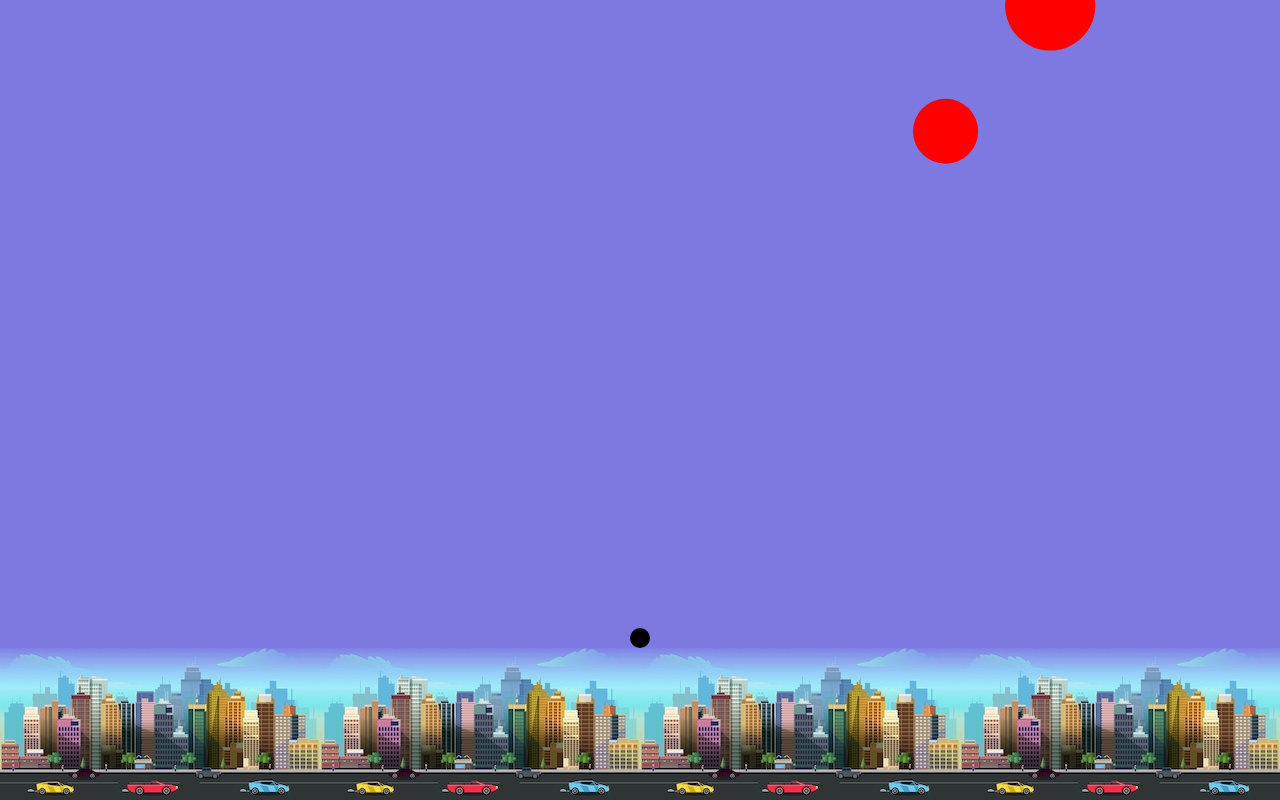
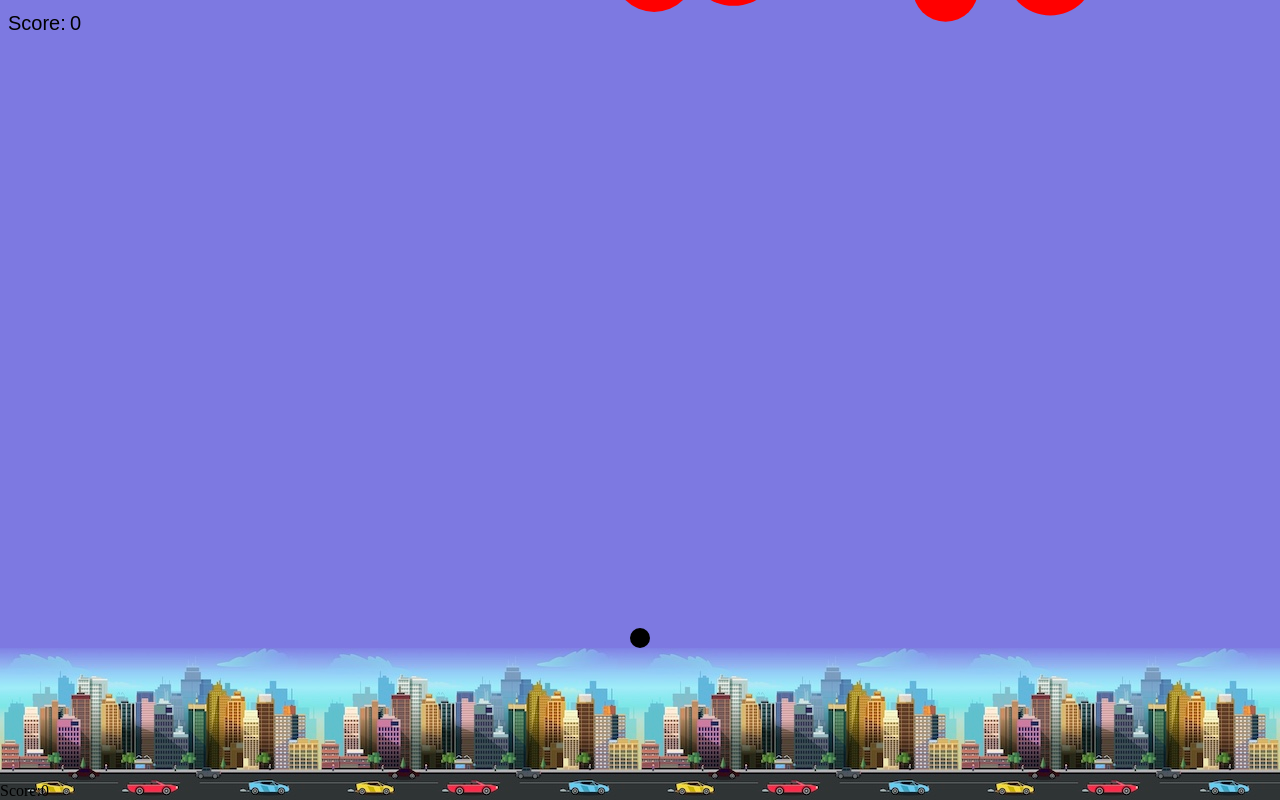
Before and after one commit to EnixYY/ShootToStayAlive, a plain HTML site: page index.html in a window 1280 px wide. Drawn offline with Linux system fonts and the light colour scheme.

Commit message:
change colour for meteor when hit and canvas textfill for score
The score in the building area is the div that i use fixed

```diff
--- a/index.html
+++ b/index.html
@@ -9,6 +9,7 @@
   </head>
   <body>
     <div class="container" id="container">
+      <div class="score-board"><span>Score:</span><span>0</span></div>
       <canvas class="canvas" id="canvas"></canvas>
       <div class="building"></div>
     </div>
--- a/script.js
+++ b/script.js
@@ -3,6 +3,7 @@ const c = canvas.getContext("2d");
 const bullets = [];
 const meteors = [];
 let animationId;
+let score = 0;
 
 class Player {
   //Player which is a circle needs x, y, radius and colour
@@ -84,14 +85,21 @@ function handleCanvasSize() {
   const y = canvas.clientHeight - 10; //10 cause its the size of the player
   const player = new Player(x, y, 10, "#black");
   player.draw();
+  printScore();
 }
 
 //Call the function out so that at the very start it will be the right size
-// handleCanvasSize();
+handleCanvasSize();
+
+function printScore() {
+  c.font = "20px Arial";
+  c.fillText("Score: ", 8, 30);
+  c.fillText(`${score}`, 70, 30);
+}
 
 function spawnMeteors() {
   setInterval(() => {
-    const radius = Math.random() * (50 - 20) + 20;
+    const radius = Math.random() * (50 - 20) + 20; //50 is the biggest 20 is the smallest
     const x = Math.random() * canvas.clientWidth; //gets any number within the width
     const y = 0 - radius; //starts from outside of canvas
     const colour = "red";
@@ -101,11 +109,11 @@ function spawnMeteors() {
     ); //gets the angle of the triangle
     const velocity = {
       x: 0,
-      y: Math.sin(angle),
+      y: Math.sin(angle) / 10,
     };
     //Every 2 sec will create a random meteor
     meteors.push(new Meteor(x, y, radius, colour, velocity));
-  }, 2000);
+  }, 1000);
 }
 
 function animate() {
@@ -132,8 +140,14 @@ function animate() {
     bullets.forEach((bullet, bulletIndex) => {
       const dist = Math.hypot(bullet.x - meteor.x, bullet.y - meteor.y);
       if (dist - meteor.radius - bullet.radius < 1) {
-        meteors.splice(meteorIndex, 1);
-        bullets.splice(bulletIndex, 1);
+        score += 100;
+        if (meteor.colour === "red") {
+          meteor.colour = "orange";
+          bullets.splice(bulletIndex, 1);
+        } else {
+          meteors.splice(meteorIndex, 1);
+          bullets.splice(bulletIndex, 1);
+        }
       } //everytime will check if the distance is smaller than 1 then take out the bullet and meteor
     });
   });
@@ -143,7 +157,6 @@ function animate() {
 window.addEventListener("resize", handleCanvasSize);
 //Whenever there is a click it will activate bullet
 window.addEventListener("click", (event) => {
-  console.log(bullets);
   const angle = Math.atan2(
     event.clientY - canvas.clientHeight - 10,
     event.clientX - canvas.clientWidth / 2
--- a/style.css
+++ b/style.css
@@ -25,3 +25,7 @@ body {
   top: 0;
   left: 0;
 }
+
+.container .score-board {
+  position: fixed;
+}
```
